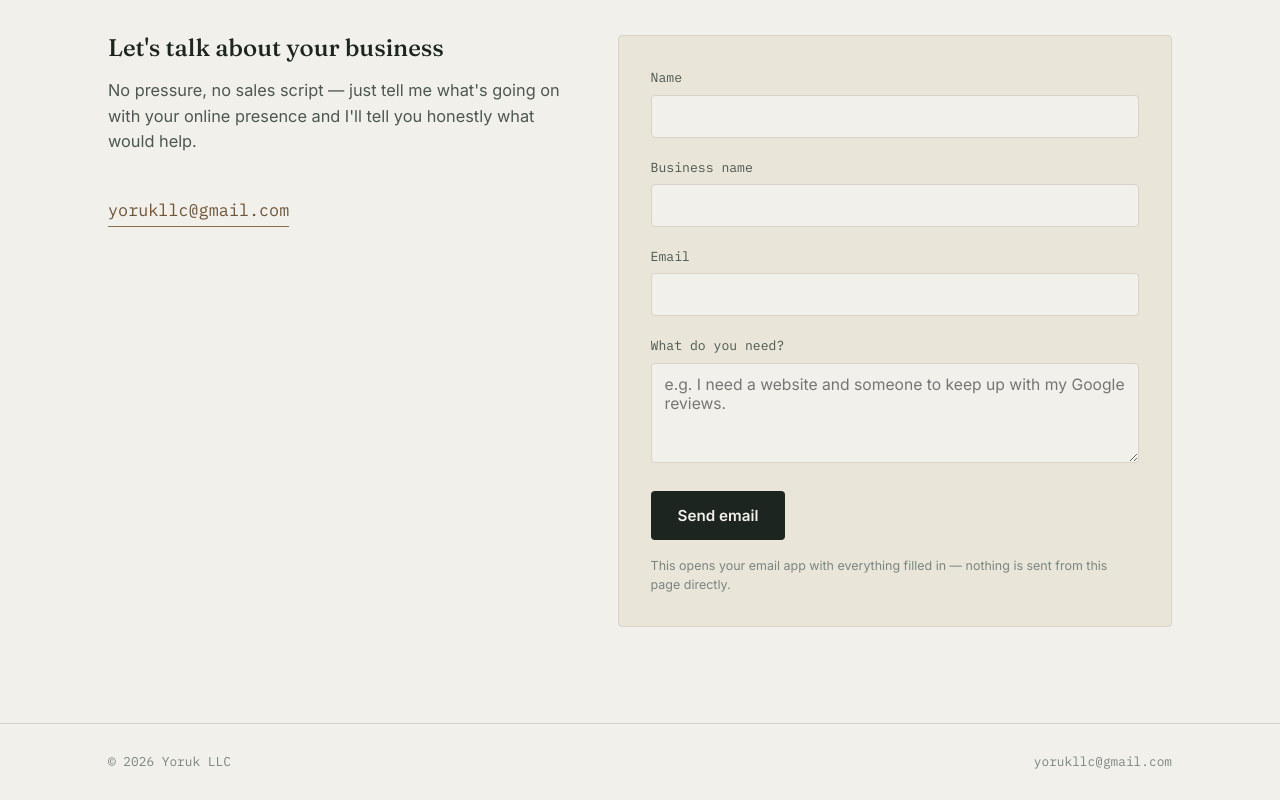
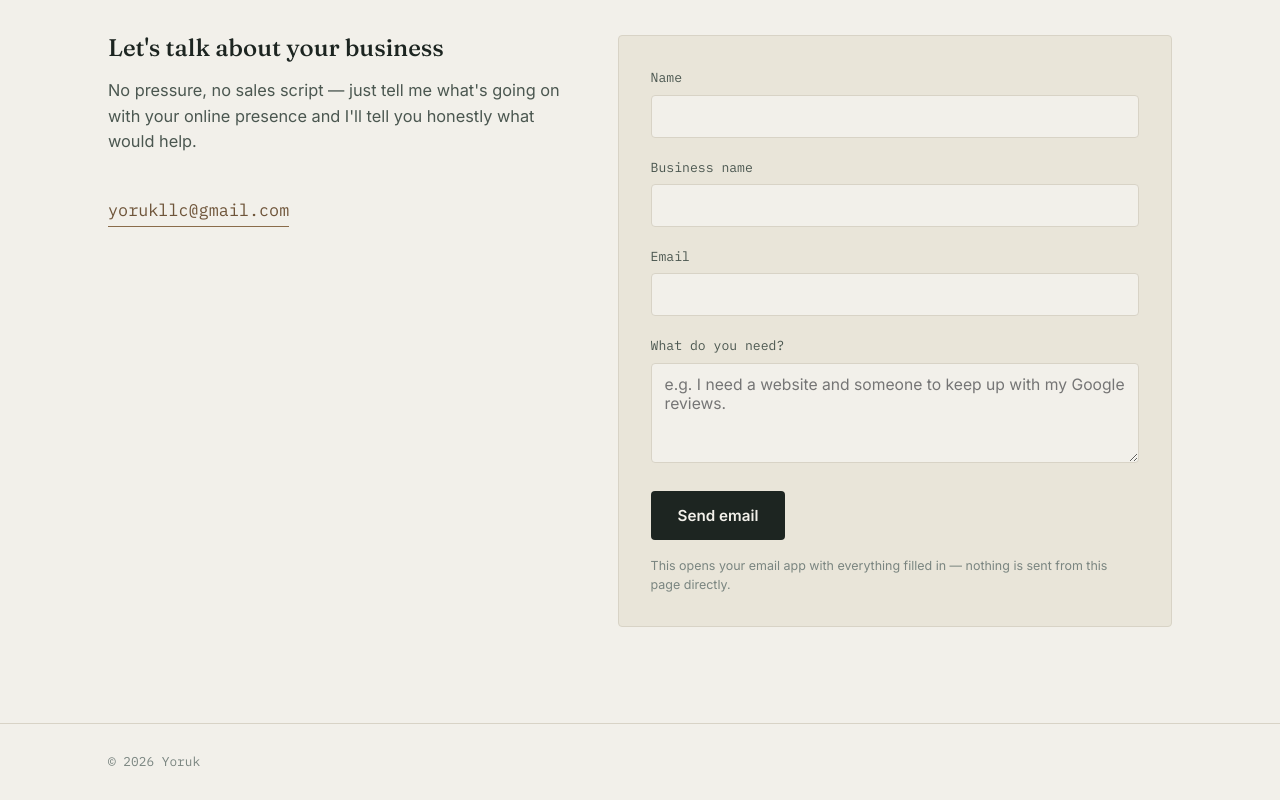
Before and after one commit to Willowyoruk/helloyoruk, a plain HTML site: page index.html in a window 1280 px wide. Shown: the part 2923-3723 px from the top of the page. Drawn offline with Linux system fonts and the light colour scheme.

Commit message:
Update index.html

```diff
--- a/index.html
+++ b/index.html
@@ -250,10 +250,10 @@
 
 <footer class="site-footer">
   <div class="wrap footer-row">
-    <span>© 2026 Yoruk LLC</span>
-    <a href="mailto:yorukllc@gmail.com">yorukllc@gmail.com</a>
+    <span>© 2026 Yoruk</span>
   </div>
 </footer>
+
 
 <script src="script.js"></script>
 </body>
```
